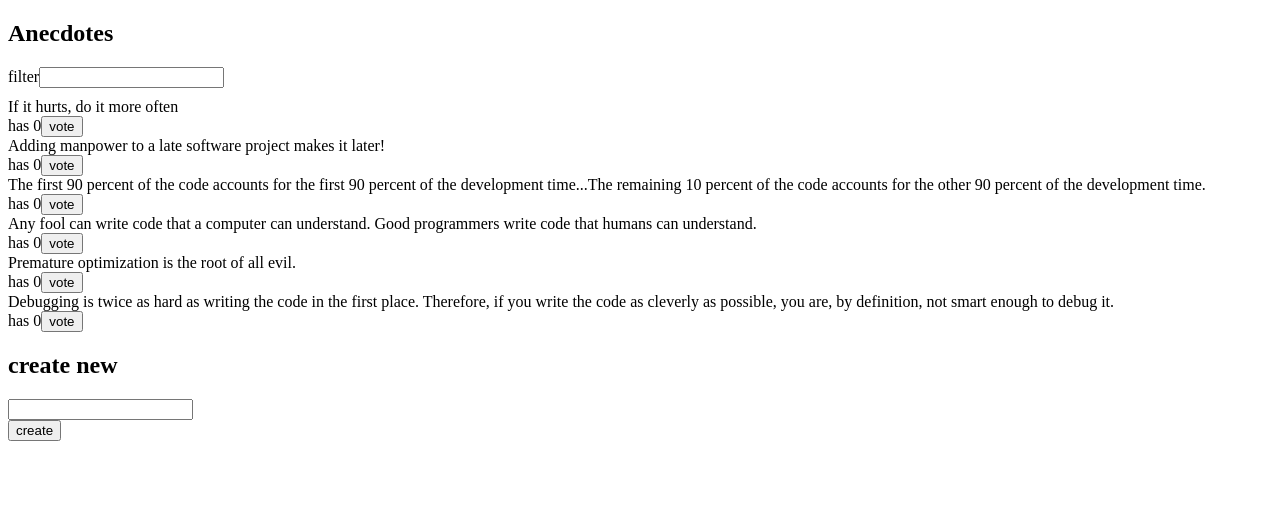
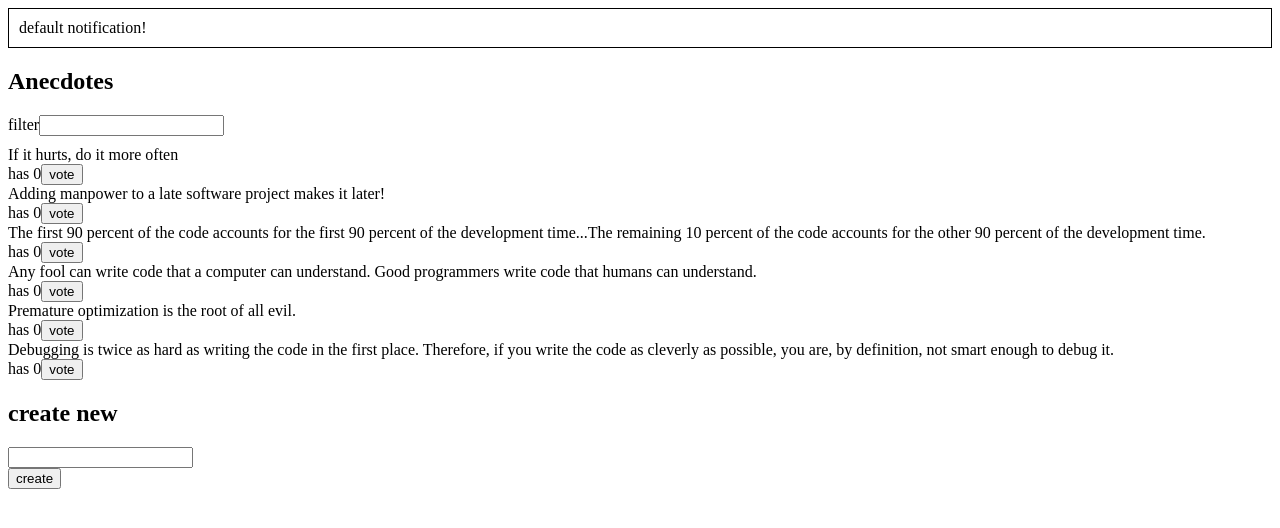
Before and after one commit to dachendev/fullstackopen, a React (Vite) app in the folder part6/anecdotes-redux/: page / in a window 1280 px wide. Shown: the top 528 px of the page. Built offline with nearby package versions, Linux system fonts and the light colour scheme.

Commit message:
exercise 6.12

```diff
--- a/part6/anecdotes-redux/src/App.jsx
+++ b/part6/anecdotes-redux/src/App.jsx
@@ -1,10 +1,12 @@
 import AnecdoteList from './components/AnecdoteList'
 import AnecdoteForm from './components/AnecdoteForm'
 import Filter from './components/Filter'
+import Notification from './components/Notification'
 
 const App = () => {
   return (
     <div>
+      <Notification />
       <h2>Anecdotes</h2>
       <Filter />
       <AnecdoteList />
--- a/part6/anecdotes-redux/src/components/Notification.js
+++ b/part6/anecdotes-redux/src/components/Notification.jsx
@@ -1,12 +1,17 @@
+import { useSelector } from 'react-redux'
+
 const Notification = () => {
   const style = {
     border: 'solid',
     padding: 10,
     borderWidth: 1
   }
+
+  const notification = useSelector(state => state.notification)
+
   return (
     <div style={style}>
-      render here notification...
+      {notification}
     </div>
   )
 }
--- a/part6/anecdotes-redux/src/main.jsx
+++ b/part6/anecdotes-redux/src/main.jsx
@@ -3,12 +3,14 @@ import { Provider } from 'react-redux'
 import App from './App'
 import anecdoteReducer from './reducers/anecdoteReducer'
 import filterReducer from './reducers/filterReducer'
+import notificationReducer from './reducers/notificationReducer'
 import { configureStore } from '@reduxjs/toolkit'
 
 const store = configureStore({
   reducer: {
     anecdotes: anecdoteReducer,
-    filter: filterReducer
+    filter: filterReducer,
+    notification: notificationReducer
   },
   devTools: true
 })
--- /dev/null
+++ b/part6/anecdotes-redux/src/reducers/notificationReducer.js
@@ -0,0 +1,11 @@
+import { createSlice } from '@reduxjs/toolkit'
+
+const initialState = 'default notification!'
+
+const notificationSlice = createSlice({
+  name: 'notification',
+  initialState,
+  reducers: {}
+})
+
+export default notificationSlice.reducer
```
